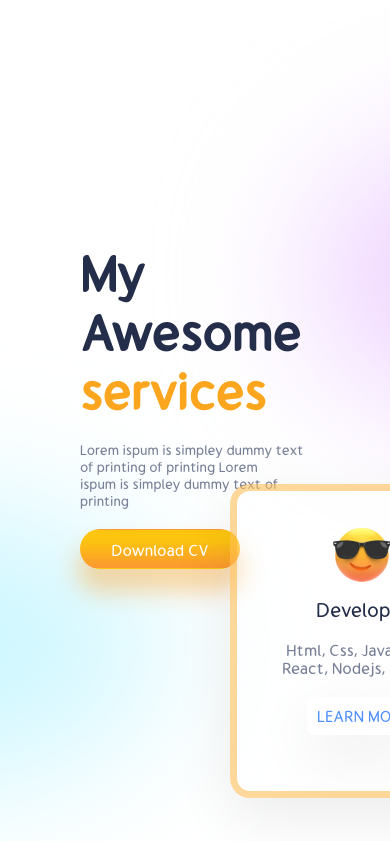
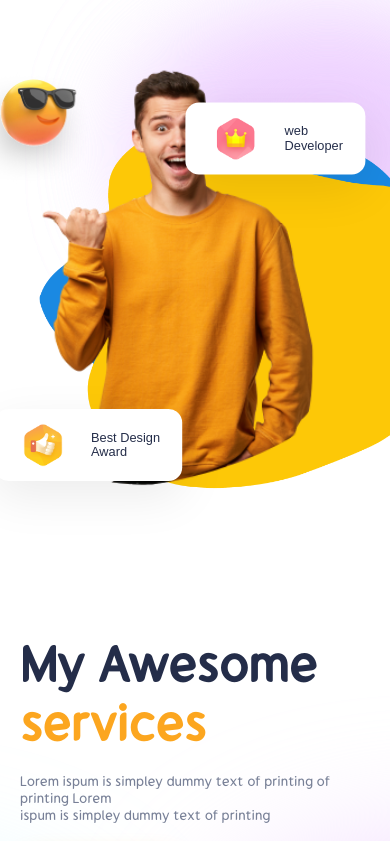
Before and after one commit to Abdullah2000Habib/React_Project07, a React (Create React App) app: page / in a window 390 px wide. Shown: the part 860-1701 px from the top of the page. Built offline with nearby package versions, Linux system fonts and the light colour scheme.

Commit message:
Responsive For Website

```diff
--- a/src/components/Card/style.module.css
+++ b/src/components/Card/style.module.css
@@ -40,4 +40,10 @@
     cursor: pointer;
 }
 
+@media screen and (max-width: 480px) {
+    .card {
+        width: auto;
+    }
+}
+
 /* cards */
--- a/src/components/Contact/style.module.css
+++ b/src/components/Contact/style.module.css
@@ -77,3 +77,17 @@ textarea {
     top: 13rem !important;
     left: -18rem !important;
 }
+
+@media screen and (max-width: 480px) {
+    .contactForm {
+        padding: 0;
+        flex-direction: column;
+        gap: 5rem;
+        height: 40rem;
+    }
+
+    .right .user {
+        width: 16rem;
+    }
+
+}
--- a/src/components/Experience/style.module.css
+++ b/src/components/Experience/style.module.css
@@ -45,3 +45,9 @@
 .achievement span:nth-of-type(2) {
     color: var(--orange);
 }
+
+@media screen and (max-width: 480px) {
+    .experience {
+        transform: scale(0.7);
+    }
+}
--- a/src/components/FloatingDiv/style.module.css
+++ b/src/components/FloatingDiv/style.module.css
@@ -17,3 +17,11 @@
     font-family: sans-serif;
     font-size: 16px;
 }
+
+@media screen and (max-width: 480px) {
+    .floatingdiv:nth-of-type(1) {
+        /* display: none; */
+        top: -7rem !important;
+        ;
+    }
+}
--- a/src/components/Footer/style.module.css
+++ b/src/components/Footer/style.module.css
@@ -33,3 +33,9 @@
 .icons>*:hover {
     color: #222;
 }
+
+@media screen and (max-width: 480px) {
+    .content {
+        transform: scale(.5);
+    }
+}
--- a/src/components/Hero/style.module.css
+++ b/src/components/Hero/style.module.css
@@ -113,3 +113,21 @@
     left: 9rem;
     z-index: -9;
 }
+
+@media screen and (max-width: 480px) {
+    .hero {
+        flex-direction: column;
+        gap: 7rem;
+        height: 64rem;
+    }
+
+    .right {
+        transform: scale(0.8);
+        left: -3rem;
+    }
+
+    .right .blur {
+        display: none !important;
+    }
+
+}
--- a/src/components/Navbar/style.module.css
+++ b/src/components/Navbar/style.module.css
@@ -47,3 +47,9 @@
 .nButton {
     flex: 2;
 }
+
+@media screen and (max-width: 480px) {
+    .list {
+        display: none;
+    }
+}
--- a/src/components/Services/style.module.css
+++ b/src/components/Services/style.module.css
@@ -60,3 +60,23 @@
     top: 13rem !important;
     left: -18rem !important;
 }
+
+@media screen and (max-width: 480px) {
+    .services {
+        margin-top: 0;
+        flex-direction: column;
+        gap: 5rem;
+        height: 66rem;
+        padding: 0;
+    }
+
+    .cards {
+        display: flex;
+        flex-direction: column;
+        gap: 17rem;
+    }
+
+    .cards>* {
+        position: static;
+    }
+}
--- a/src/components/Testimonials/style.module.css
+++ b/src/components/Testimonials/style.module.css
@@ -57,3 +57,14 @@
 .testimonial>span {
     color: var(--gray);
 }
+
+@media screen and (max-width: 480px) {
+    .wrapper {
+        padding: 0;
+    }
+
+    .testimonial>img {
+        width: 70px;
+        height: 70px;
+    }
+}
--- a/src/components/Works/style.module.css
+++ b/src/components/Works/style.module.css
@@ -136,3 +136,28 @@
     top: 13rem !important;
     left: -18rem !important;
 }
+
+@media screen and (max-width: 480px) {
+    .works {
+        flex-direction: column;
+        height: 55rem;
+        padding: 0;
+        gap: 5rem;
+    }
+
+    .right {
+        display: flex;
+        align-items: flex-start;
+        justify-content: start;
+        transform: scale(0.7);
+    }
+
+    .mainCircle {
+        position: static;
+    }
+
+    .backCircle {
+        left: 8rem !important;
+    }
+
+}
```
